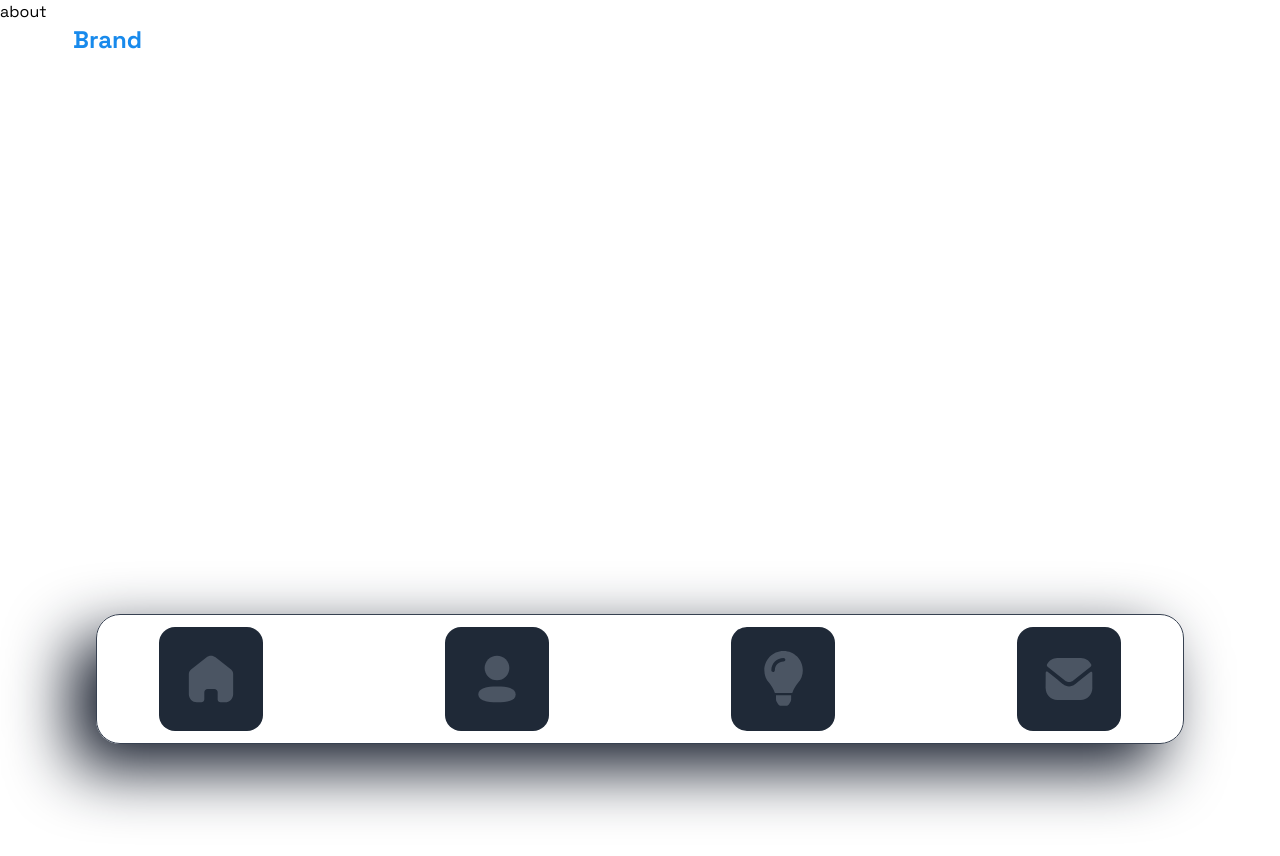
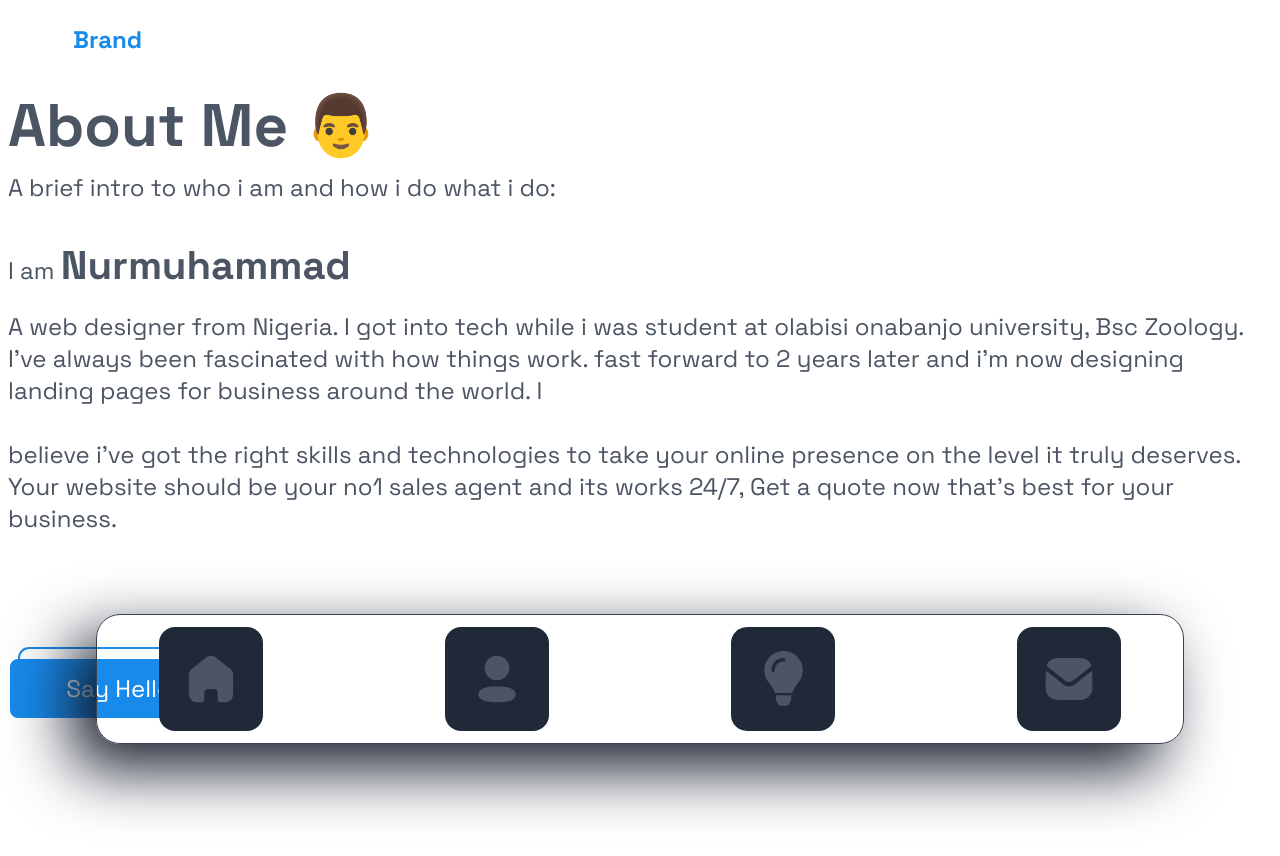
Before and after one commit to Nurmuhammad032/portfolio, a Next.js app: page /about in a window 1280 px wide. Shown: the top 856 px of the page. Before the commit the page ends 800 px from the top, so only its background shows below. Built offline with nearby package versions, Linux system fonts and the light colour scheme.

Commit message:
update pages

```diff
--- a/components/AppBar.tsx
+++ b/components/AppBar.tsx
@@ -29,14 +29,14 @@ const AppBar = () => {
       style={{
         boxShadow: "-24px 24px 64px #111827",
       }}
-      className="fixed py-3 rounded-3xl  border border-[#374151] dark:bg-[#111827] bottom-14 left-1/2 -translate-x-1/2 px-[62px] w-[85%]"
+      className="fixed py-3 z-50 xl:rounded-3xl md:rounded-2xl rounded-lg  border border-[#374151] dark:bg-[#111827] bottom-14 left-1/2 -translate-x-1/2 xl:px-[62px] md:px-[45px] px-2 w-[85%]"
     >
       <div className="flex items-center justify-between">
         {links?.map(({ label, value }) => (
           <Link
             href={value}
             key={value}
-            className="xl:h-[104px] xl:w-[104px] bg-customInk rounded-2xl center-mode"
+            className="xl:h-[104px] xl:w-[104px] lg:w-[80px] lg:h-[80px] md:w-[50px] lg:p-0 p-2 w-[32px] h-[32px] md:h-[50px] bg-customInk xl:rounded-2xl md:rounded-xl rounded-lg center-mode"
           >
             {label}
           </Link>
--- /dev/null
+++ b/components/LinkComponent.tsx
@@ -0,0 +1,16 @@
+import Link from "next/link";
+
+interface Props {
+  url: string;
+  text: string;
+}
+
+const LinkComponent = ({ url, text }: Props) => {
+  return (
+    <div className="app__link">
+      <Link href={`/${url}`}>{text}</Link>
+    </div>
+  );
+};
+
+export default LinkComponent;
--- a/components/index.ts
+++ b/components/index.ts
@@ -1 +1,2 @@
 export { default as AppBar } from "./AppBar";
+export { default as LinkComponent } from "./LinkComponent";
--- a/pages/about.tsx
+++ b/pages/about.tsx
@@ -1,9 +1,37 @@
-import React from 'react'
+import React from "react";
+import { LinkComponent } from "../components";
 
 const about = () => {
   return (
-    <div>about</div>
-  )
-}
+    <section className="app__section">
+      <div className="main-container">
+        <div className="mb-[46px]">
+          <h1 className="heading">About Me 👨‍</h1>
+          <p className=" text-customBlack dark:text-white text-2xl">
+            A brief intro to who i am and how i do what i do:
+          </p>
+        </div>
+        <h1 className=" text-customBlack dark:text-white text-2xl">
+          I am <span className="font-bold text-[40px]">Nurmuhammad</span>
+        </h1>
 
-export default about
+        <div className="mt-6">
+          <p className="info">
+            A web designer from Nigeria. I got into tech while i was student at
+            olabisi onabanjo university, Bsc Zoology. I've always been
+            fascinated with how things work. fast forward to 2 years later and
+            i'm now designing landing pages for business around the world. I{" "}
+            <br /> <br />
+            believe i've got the right skills and technologies to take your
+            online presence on the level it truly deserves. Your website should
+            be your no1 sales agent and its works 24/7, Get a quote now that's
+            best for your business.
+          </p>
+        </div>
+        <LinkComponent url="contact" text="Say Hello" />
+      </div>
+    </section>
+  );
+};
+
+export default about;
--- a/pages/index.tsx
+++ b/pages/index.tsx
@@ -1,12 +1,14 @@
 import Head from "next/head";
 import Image from "next/image";
+import Link from "next/link";
+import { LinkComponent } from "../components";
 
 export default function Home() {
   return (
-    <section className="min-h-screen flex flex-col justify-center">
+    <section className="app__section">
       <div>
         <div className="main-container">
-          <h1 className="dark:text-white text-6xl font-bold leading-[97px] text-customBlack">
+          <h1 className="dark:text-white xl:text-[60px] lg:text-[50px] md:text-[36px] text-[28px] font-bold xl:leading-[97px] lg:leading-[77px] md:leading-[57px] leading-[42px] text-customBlack">
             Hello!👋🏻 <br /> My name is Ololade <br /> I'm a Frontend{" "}
             <span
               className="font-bold"
@@ -20,14 +22,12 @@ export default function Home() {
               Developer
             </span>
           </h1>
-          <p className="text-2xl dark:text-white text-customBlack mt-7">
+          <p className="lg:text-2xl text-xs dark:text-white text-customBlack mt-7">
             Let me help you grow your business and make your product look pretty
             while at it{" "}
           </p>
 
-          <div className="app__btn">
-            <button >Say Hello</button>
-          </div>
+          <LinkComponent url={"contact"} text="Say Hello" />
         </div>
       </div>
     </section>
--- a/pages/projects.tsx
+++ b/pages/projects.tsx
@@ -1,9 +1,16 @@
-import React from 'react'
+import React from "react";
 
 const projects = () => {
   return (
-    <div>projects</div>
-  )
-}
+    <section className="app__section">
+      <div className="main-container">
+        <h1 className="heading">Projects </h1>
+        <p className="info mt-6">
+          Some things i've been working on in the past few years:
+        </p>
+      </div>
+    </section>
+  );
+};
 
-export default projects
+export default projects;
--- a/styles/globals.css
+++ b/styles/globals.css
@@ -11,6 +11,10 @@
 }
 
 @layer components {
+  .app__section {
+    @apply min-h-screen pt-24 pb-[15rem];
+  }
+
   .main-container {
     @apply xl:max-w-[1400px] mx-auto px-2;
   }
@@ -18,18 +22,26 @@
     @apply flex items-center justify-center;
   }
 
-  .app__btn {
+  .app__link {
     @apply border-2 mt-28 ml-[10px] relative border-customBlue rounded-[11px] w-[222px] h-[63px];
   }
 
-  .app__btn button {
-    @apply bg-customBlue transition-all absolute w-full h-full top-0 -translate-x-[10px] translate-y-[10px] left-0 rounded-lg border-2 border-customBlue text-2xl text-white;
+  .app__link a {
+    @apply bg-customBlue flex text-center items-center justify-center transition-all absolute w-full h-full top-0 -translate-x-[10px] translate-y-[10px] left-0 rounded-lg border-2 border-customBlue text-2xl text-white;
   }
-  .app__btn:active button {
+  .app__link:active a {
     @apply translate-x-0 -translate-y-0;
   }
 
   .app__icon {
     @apply dark:fill-[#D1D5DB] fill-customBlack;
   }
+
+  .heading {
+    @apply mb-4 text-customBlack dark:text-white xl:text-6xl lg:text-4xl text-3xl font-bold;
+  }
+
+  .info {
+    @apply text-customBlack dark:text-white xl:text-2xl text-[16px] leading-9;
+  }
 }
```
